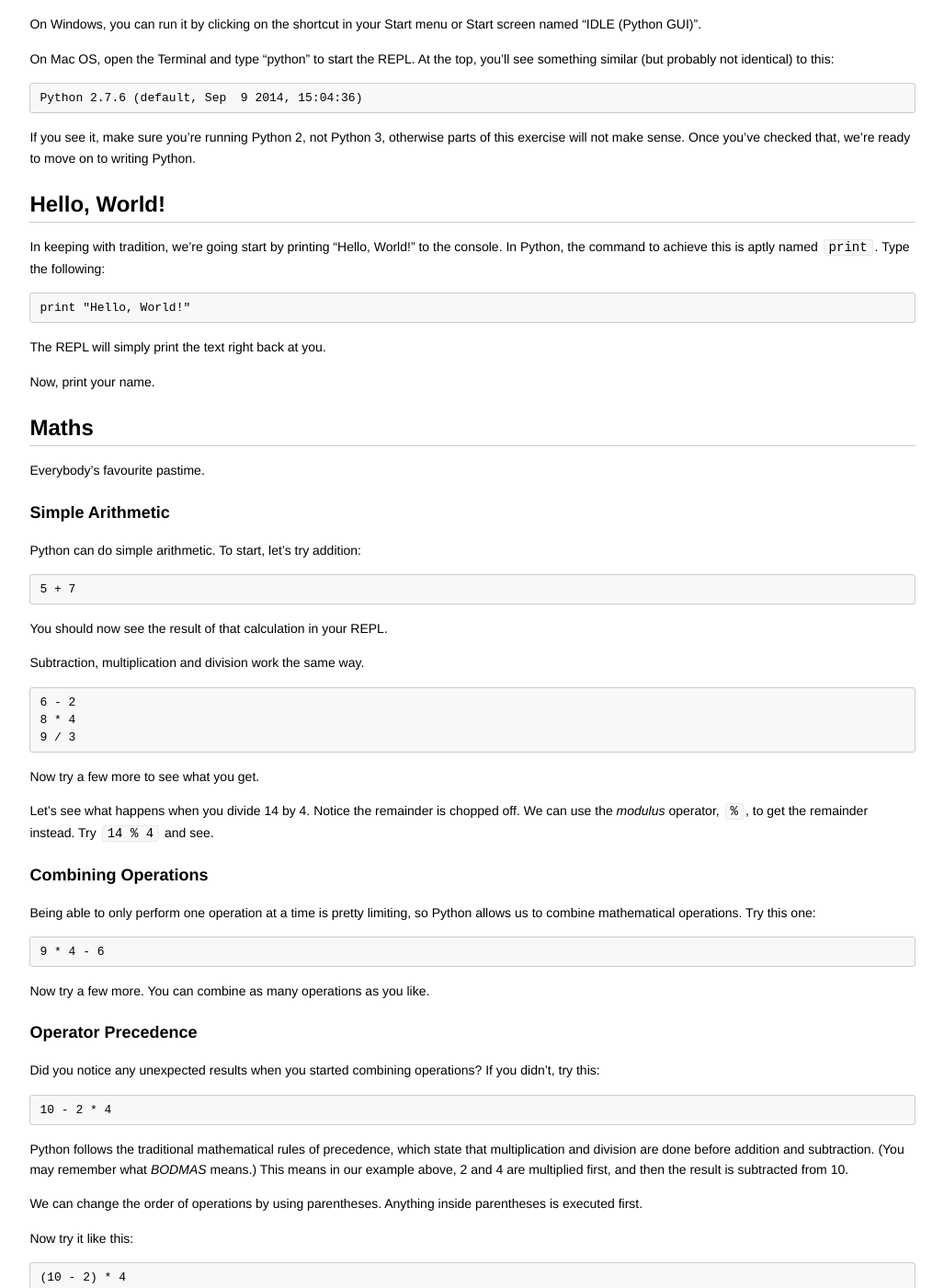
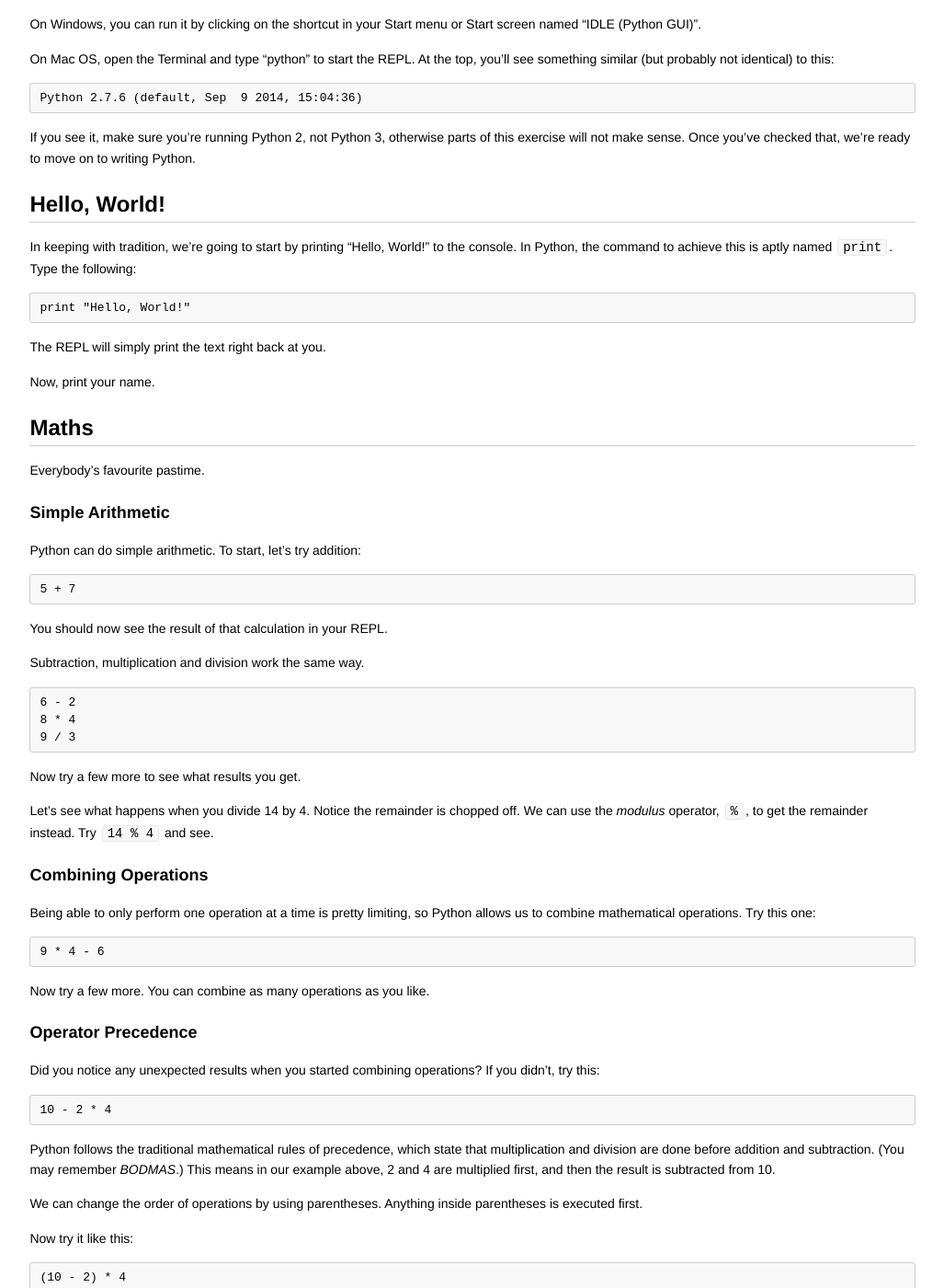
Before and after one commit to codebar/tutorials, a Jekyll site: the page built from python/lesson1/tutorial.md, in a window 1280 px wide and 1400 px high, scrolled down 666 px. Shown: the whole window at 92% size, without its empty margins (126-1153 px from the left). Built offline with Jekyll 4.4.1, drawn with Linux system fonts in a browser that asks for light colours; Markdown is read by kramdown in place of the engine named in the settings.

Commit message:
python tutorial

```diff
--- a/python/lesson1/tutorial.md
+++ b/python/lesson1/tutorial.md
@@ -34,7 +34,7 @@ If you see it, make sure you're running Python 2, not Python 3, otherwise parts
 
 ## Hello, World!
 
-In keeping with tradition, we're going start by printing "Hello, World!" to the console. In Python, the command to achieve this is aptly named `print`. Type the following:
+In keeping with tradition, we're going to start by printing "Hello, World!" to the console. In Python, the command to achieve this is aptly named `print`. Type the following:
 
     print "Hello, World!"
 
@@ -60,7 +60,7 @@ Subtraction, multiplication and division work the same way.
     8 * 4
     9 / 3
 
-Now try a few more to see what you get.
+Now try a few more to see what results you get.
 
 Let's see what happens when you divide 14 by 4. Notice the remainder is chopped off. We can use the *modulus* operator, `%`, to get the remainder instead. Try `14 % 4` and see.
 
@@ -78,7 +78,7 @@ Did you notice any unexpected results when you started combining operations? If
 
     10 - 2 * 4
 
-Python follows the traditional mathematical rules of precedence, which state that multiplication and division are done before addition and subtraction. (You may remember what *BODMAS* means.) This means in our example above, 2 and 4 are multiplied first, and then the result is subtracted from 10.
+Python follows the traditional mathematical rules of precedence, which state that multiplication and division are done before addition and subtraction. (You may remember *BODMAS*.) This means in our example above, 2 and 4 are multiplied first, and then the result is subtracted from 10.
 
 We can change the order of operations by using parentheses. Anything inside parentheses is executed first.
 
```
Also changed, not shown: python/lesson2/tutorial.md (added, +86 -0 lines).
